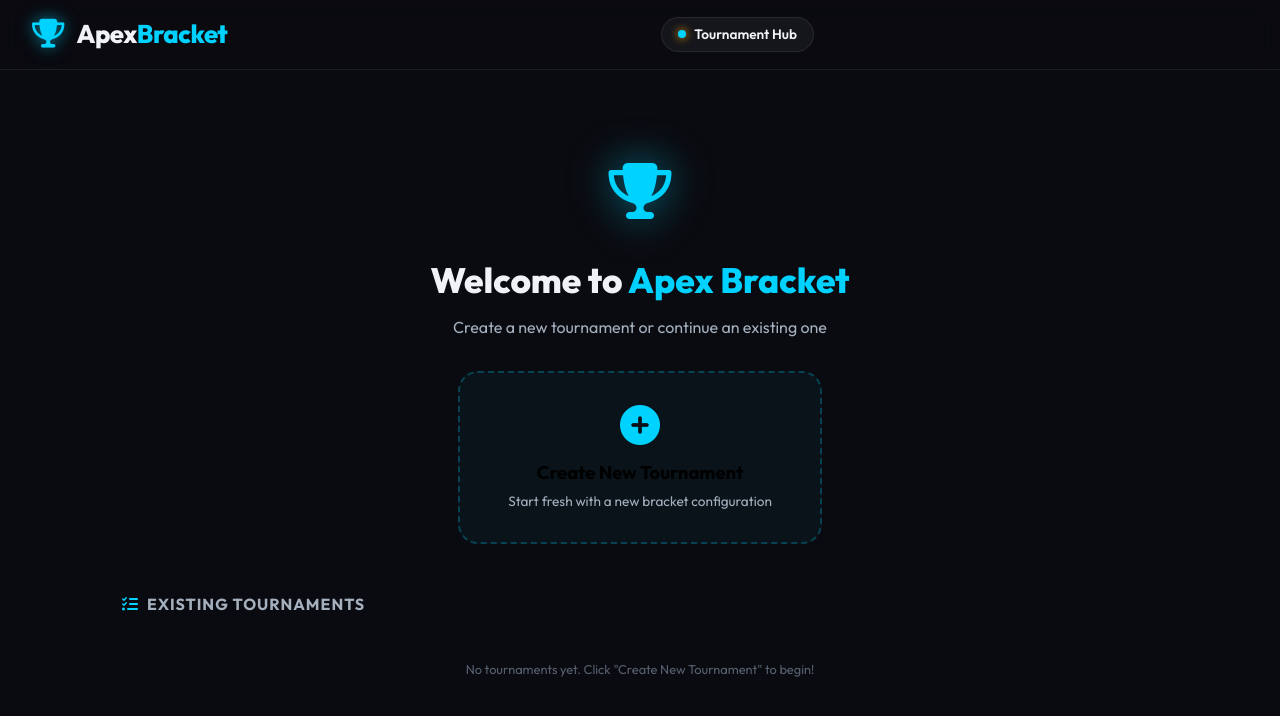
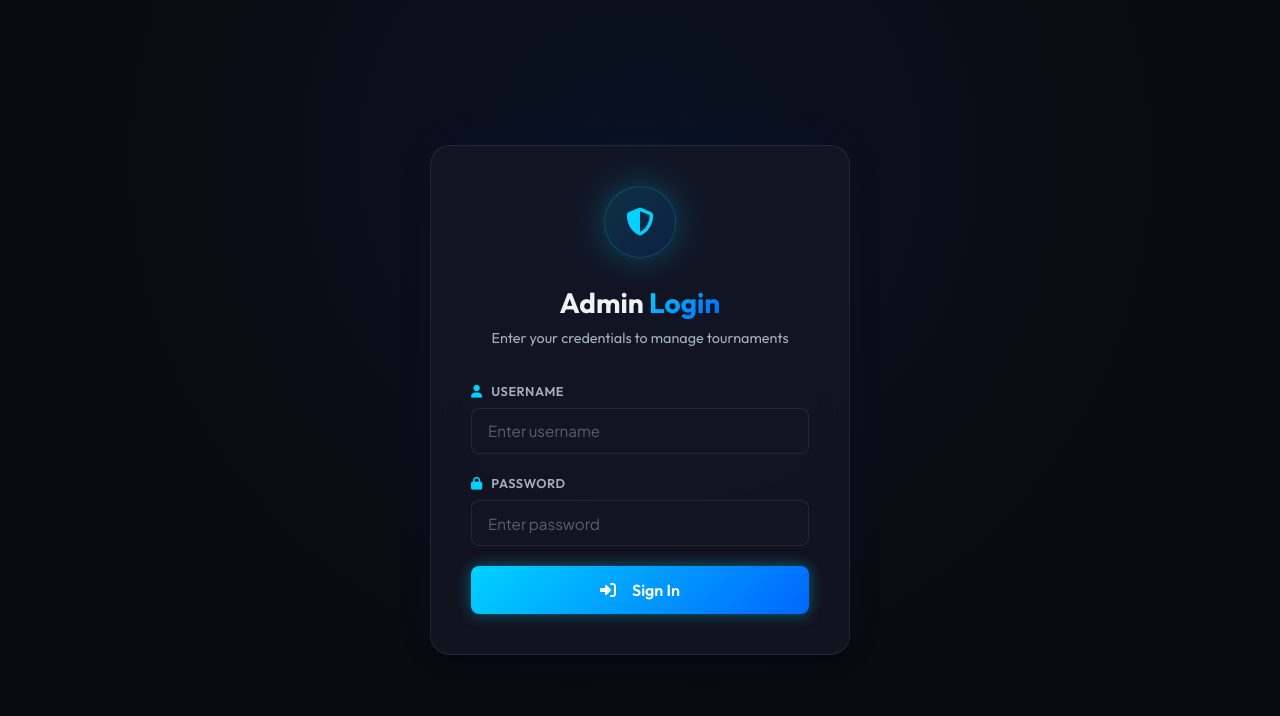
Before and after one commit to pedlipop/allinonebracket, a plain HTML site: page frontend/index.html in a window 1280 px wide. Drawn offline with Linux system fonts and the light colour scheme; no server answers.

Commit message:
feat: add admin login page with username/password authentication
- Added login view with premium glassmorphism UI
- Server-side credential validation (POST /api/login)
- Session token stored in sessionStorage (persists per tab)
- All admin pages (hub, host view) require login
- Public pages (live view, registration) remain open
- Wrong credentials show error message
- Credentials: configurable via ADMIN_USERNAME/ADMIN_PASSWORD env vars

```diff
--- a/frontend/app.js
+++ b/frontend/app.js
@@ -149,11 +149,60 @@ async function fetchTournamentState(tid) {
   }
 }
 
+// Check if admin is logged in
+function isAdminLoggedIn() {
+  return !!sessionStorage.getItem('adminToken');
+}
+
+function showLoginView(redirectAfterLogin) {
+  switchView('login-view');
+
+  const form = document.getElementById('login-form');
+  const errorEl = document.getElementById('login-error');
+
+  // Remove old listener by cloning
+  const newForm = form.cloneNode(true);
+  form.parentNode.replaceChild(newForm, form);
+
+  newForm.addEventListener('submit', async (e) => {
+    e.preventDefault();
+    const username = document.getElementById('login-username').value.trim();
+    const password = document.getElementById('login-password').value;
+    const errEl = document.getElementById('login-error');
+
+    try {
+      const res = await fetch('/api/login', {
+        method: 'POST',
+        headers: { 'Content-Type': 'application/json' },
+        body: JSON.stringify({ username, password })
+      });
+      const data = await res.json();
+
+      if (res.ok && data.success) {
+        sessionStorage.setItem('adminToken', data.token);
+        errEl.classList.add('hidden');
+        // Continue routing after login
+        if (redirectAfterLogin) {
+          redirectAfterLogin();
+        } else {
+          routeApp();
+        }
+      } else {
+        errEl.textContent = data.error || 'Invalid credentials';
+        errEl.classList.remove('hidden');
+      }
+    } catch (err) {
+      errEl.textContent = 'Connection error. Please try again.';
+      errEl.classList.remove('hidden');
+    }
+  });
+}
+
 async function routeApp() {
   const params = new URLSearchParams(window.location.search);
 
   if (params.has('view') && params.get('view') === 'live') {
-    // PUBLIC: Live view — no admin needed
+    // PUBLIC: Live view — no login needed
     const tid = params.get('tid') || appData.currentId;
     if (tid) {
       await fetchTournamentState(tid);
@@ -163,7 +212,7 @@ async function routeApp() {
     renderLiveView();
     setupZoomPan('live-bracket-canvas-container', 'live-bracket-canvas');
   } else if (params.has('register')) {
-    // PUBLIC: Registration view — no admin needed
+    // PUBLIC: Registration view — no login needed
     const tid = params.get('tid') || appData.currentId;
     if (tid) {
       await fetchTournamentState(tid);
@@ -171,36 +220,26 @@ async function routeApp() {
     }
     switchView('player-registration-view');
     initRegistrationView();
-  } else if (params.has('adminKey')) {
-    // ADMIN: Verify admin key with the server
-    const adminKey = params.get('adminKey');
-    try {
-      const res = await fetch(`/api/tournament-by-admin-key?adminKey=${encodeURIComponent(adminKey)}`);
-      if (res.ok) {
-        const data = await res.json();
-        const tid = data.id;
+  } else if (!isAdminLoggedIn()) {
+    // NOT LOGGED IN — show login page for any admin route
+    showLoginView();
+  } else if (params.has('tournamentId')) {
+    // ADMIN (logged in): Open a tournament by ID
+    const tid = params.get('tournamentId');
+    if (tid) {
       appData.currentId = tid;
-        appData._adminKey = adminKey;
       await fetchTournamentState(tid);
       connectWebSocket(tid);
       switchView('host-view');
       renderHostView();
       setupZoomPan('bracket-canvas-container', 'bracket-canvas');
     } else {
-        // Invalid admin key — show hub
-        console.warn('Invalid admin key, redirecting to hub.');
-        window.location.search = '';
-      }
-    } catch (err) {
-      console.error('Failed to verify admin key:', err);
-      window.location.search = '';
-    }
-  } else if (params.has('tournamentId')) {
-    // Someone visited with tournamentId but no adminKey — redirect to public live view
-    const tid = params.get('tournamentId');
-    window.location.search = `?view=live&tid=${encodeURIComponent(tid)}`;
+      switchView('tournament-hub-view');
+      await loadAppData();
+      renderTournamentHub();
+    }
   } else {
-    // HUB: Show tournament list
+    // ADMIN (logged in): Show tournament hub
     switchView('tournament-hub-view');
     await loadAppData();
     renderTournamentHub();
@@ -304,7 +343,7 @@ function renderTournamentHub() {
         <span class="status-badge ${statusCls}"><span class="status-dot"></span>${statusStr}</span>
       </div>
       <div class="tc-actions">
-        <button class="btn-primary btn-sm" onclick="openTournament('${escapeHTML(t.adminKey || t.id)}')"><i class="fa-solid fa-arrow-right"></i> Open</button>
+        <button class="btn-primary btn-sm" onclick="openTournament('${t.id}')"><i class="fa-solid fa-arrow-right"></i> Open</button>
         <button class="btn-danger btn-sm" onclick="deleteTournamentCard('${t.id}')"><i class="fa-solid fa-trash"></i></button>
       </div>
     `;
@@ -312,8 +351,8 @@ function renderTournamentHub() {
   });
 }
 
-function openTournament(adminKey) {
-  window.location.search = `?adminKey=${encodeURIComponent(adminKey)}`;
+function openTournament(id) {
+  window.location.search = `?tournamentId=${id}`;
 }
 
 let deleteTournamentTargetId = null;
@@ -2096,9 +2135,7 @@ function setupEventListeners() {
     }
 
     appData.tournaments[id] = tournament;
-    if (adminKey) appData.tournaments[id].adminKey = adminKey;
     appData.currentId = id;
-    appData._adminKey = adminKey;
     state = tournament;
 
     await persistAppData();
@@ -2106,12 +2143,7 @@ function setupEventListeners() {
     document.getElementById('create-tournament-modal').classList.add('hidden');
     document.getElementById('create-tournament-form').reset();
 
-    // Navigate with adminKey (secret admin URL) instead of tournamentId
-    if (adminKey) {
-      window.location.search = `?adminKey=${encodeURIComponent(adminKey)}`;
-    } else {
     window.location.search = `?tournamentId=${id}`;
-    }
   });
 
   setupDragAndDrop();
--- a/frontend/index.html
+++ b/frontend/index.html
@@ -12,6 +12,35 @@
   <link rel="stylesheet" href="https://cdnjs.cloudflare.com/ajax/libs/font-awesome/6.4.0/css/all.min.css">
 </head>
 <body>
+
+  <!-- ========================================== -->
+  <!-- ADMIN LOGIN VIEW                           -->
+  <!-- ========================================== -->
+  <div id="login-view" class="app-view">
+    <div class="login-container">
+      <div class="login-card glass-panel">
+        <div class="login-icon">
+          <i class="fa-solid fa-shield-halved"></i>
+        </div>
+        <h2>Admin <span>Login</span></h2>
+        <p class="login-subtitle">Enter your credentials to manage tournaments</p>
+        <form id="login-form" autocomplete="off">
+          <div class="form-group">
+            <label for="login-username"><i class="fa-solid fa-user"></i> Username</label>
+            <input type="text" id="login-username" placeholder="Enter username" required autocomplete="off">
+          </div>
+          <div class="form-group">
+            <label for="login-password"><i class="fa-solid fa-lock"></i> Password</label>
+            <input type="password" id="login-password" placeholder="Enter password" required autocomplete="off">
+          </div>
+          <p id="login-error" class="login-error hidden"></p>
+          <button type="submit" class="btn-glow login-btn">
+            <i class="fa-solid fa-right-to-bracket"></i> Sign In
+          </button>
+        </form>
+      </div>
+    </div>
+  </div>
 
   <!-- ========================================== -->
   <!-- TOURNAMENT HUB (Create / Select)          -->
--- a/frontend/styles.css
+++ b/frontend/styles.css
@@ -2040,3 +2040,146 @@ select {
   border-top: 1px solid var(--border-color);
   padding-top: 1.25rem;
 }
+
+/* ==========================================================================
+   ADMIN LOGIN VIEW
+   ========================================================================== */
+.login-container {
+  display: flex;
+  align-items: center;
+  justify-content: center;
+  min-height: 100vh;
+  padding: 2rem;
+  background: radial-gradient(ellipse at 50% 20%, rgba(0, 102, 255, 0.08) 0%, transparent 60%),
+              var(--bg-app);
+}
+
+.login-card {
+  width: 100%;
+  max-width: 420px;
+  padding: 2.5rem;
+  text-align: center;
+  border: 1px solid var(--border-color);
+  border-radius: var(--border-radius-lg);
+  background: var(--bg-panel);
+  backdrop-filter: blur(20px);
+  box-shadow: var(--shadow-lg), 0 0 40px rgba(0, 102, 255, 0.06);
+  animation: loginSlideUp 0.5s ease-out;
+}
+
+@keyframes loginSlideUp {
+  from { opacity: 0; transform: translateY(30px); }
+  to   { opacity: 1; transform: translateY(0); }
+}
+
+.login-icon {
+  width: 72px;
+  height: 72px;
+  margin: 0 auto 1.5rem;
+  display: flex;
+  align-items: center;
+  justify-content: center;
+  border-radius: 50%;
+  background: linear-gradient(135deg, rgba(0, 210, 255, 0.15), rgba(0, 102, 255, 0.15));
+  border: 1px solid rgba(0, 210, 255, 0.2);
+  font-size: 1.75rem;
+  color: var(--accent-cyan);
+  box-shadow: 0 0 25px rgba(0, 210, 255, 0.15);
+  animation: loginIconPulse 2s ease-in-out infinite;
+}
+
+@keyframes loginIconPulse {
+  0%, 100% { box-shadow: 0 0 25px rgba(0, 210, 255, 0.15); }
+  50%      { box-shadow: 0 0 35px rgba(0, 210, 255, 0.3); }
+}
+
+.login-card h2 {
+  font-family: var(--font-primary);
+  font-size: 1.75rem;
+  font-weight: 700;
+  color: var(--text-primary);
+  margin-bottom: 0.25rem;
+}
+
+.login-card h2 span {
+  background: var(--accent-gradient);
+  -webkit-background-clip: text;
+  -webkit-text-fill-color: transparent;
+  background-clip: text;
+}
+
+.login-subtitle {
+  font-size: 0.9rem;
+  color: var(--text-secondary);
+  margin-bottom: 2rem;
+}
+
+.login-card .form-group {
+  margin-bottom: 1.25rem;
+  text-align: left;
+}
+
+.login-card .form-group label {
+  display: block;
+  font-size: 0.8rem;
+  font-weight: 600;
+  color: var(--text-secondary);
+  margin-bottom: 0.4rem;
+  text-transform: uppercase;
+  letter-spacing: 0.5px;
+}
+
+.login-card .form-group label i {
+  margin-right: 0.35rem;
+  color: var(--accent-cyan);
+}
+
+.login-card .form-group input {
+  width: 100%;
+  padding: 0.8rem 1rem;
+  border-radius: var(--border-radius-sm);
+  border: 1px solid var(--border-color);
+  background: var(--bg-input);
+  color: var(--text-primary);
+  font-size: 0.95rem;
+  font-family: var(--font-secondary);
+  transition: border-color 0.2s ease, box-shadow 0.2s ease;
+  outline: none;
+}
+
+.login-card .form-group input:focus {
+  border-color: var(--accent-cyan);
+  box-shadow: 0 0 0 3px rgba(0, 210, 255, 0.12);
+}
+
+.login-card .form-group input::placeholder {
+  color: var(--text-muted);
+}
+
+.login-error {
+  color: var(--danger);
+  font-size: 0.85rem;
+  margin-bottom: 1rem;
+  padding: 0.6rem 0.8rem;
+  border-radius: var(--border-radius-sm);
+  background: rgba(255, 71, 87, 0.08);
+  border: 1px solid rgba(255, 71, 87, 0.2);
+}
+
+.login-error.hidden {
+  display: none;
+}
+
+.login-btn {
+  width: 100%;
+  padding: 0.85rem 1.5rem;
+  font-size: 1rem;
+  font-weight: 600;
+  margin-top: 0.5rem;
+  cursor: pointer;
+  border: none;
+}
+
+.login-btn i {
+  margin-right: 0.5rem;
+}
```
Also changed, not shown: backend/server.js (+22 -0 lines). Lines whose indentation alone changed are shown as unchanged.
